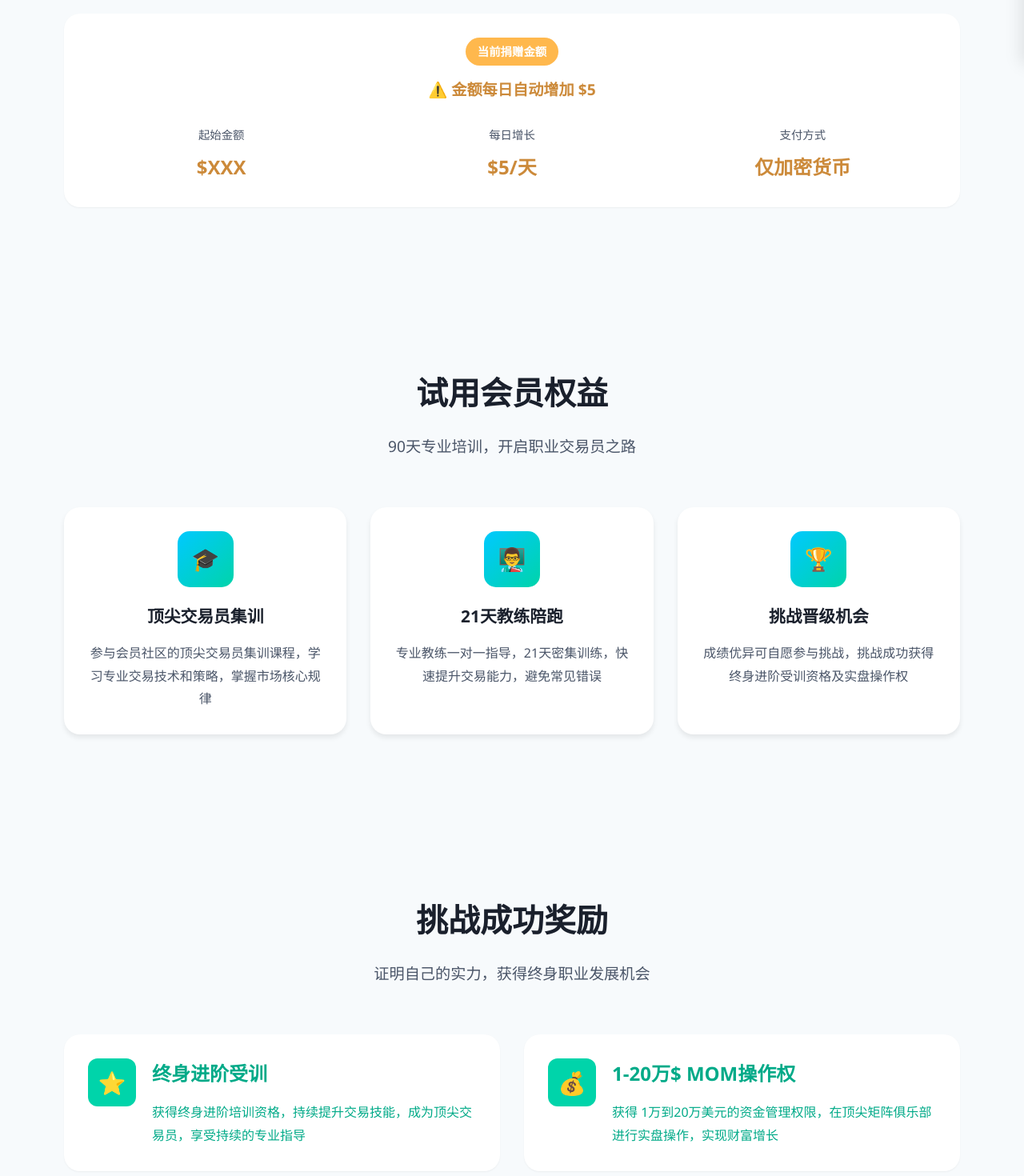
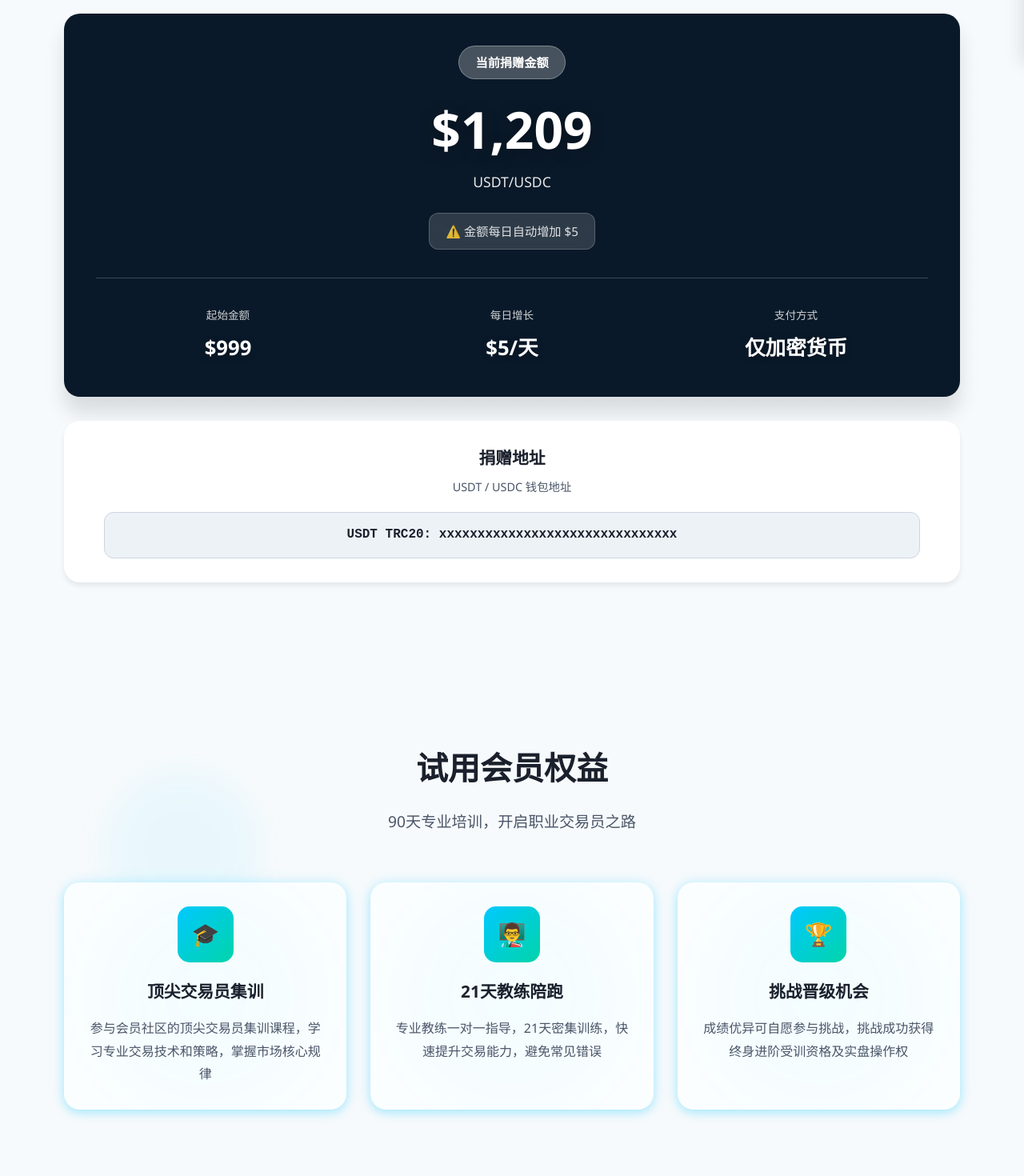
Before and after one commit to cyt1999/jufengxinhao, a Next.js app: page /donate in a window 1280 px wide. Shown: the part 720-2190 px from the top of the page at 80% size. Built offline with nearby package versions, Linux system fonts and the light colour scheme.

Commit message:
捐赠页面UI优化

```diff
--- a/src/app/donate/page.tsx
+++ b/src/app/donate/page.tsx
@@ -1,10 +1,36 @@
+'use client';
+
+import { useMemo } from 'react';
 import donateContent from '@/content/zh/donate.json';
 import Card from '@/components/ui/Card';
 import Button from '@/components/ui/Button';
 import Hero from '@/components/ui/Hero';
 import Link from 'next/link';
+import SectionWithAnimation from '@/components/ui/SectionWithAnimation';
+import CardWithAnimation from '@/components/ui/CardWithAnimation';
+import { GeometricBackground, GlowEffect } from '@/components/ui/BackgroundDecorations';
 
 export default function DonatePage() {
+  // 计算当前捐赠金额
+  const currentAmount = useMemo(() => {
+    const startDate = new Date('2025-10-01');
+    startDate.setHours(0, 0, 0, 0);
+    const today = new Date();
+    today.setHours(0, 0, 0, 0);
+    const startAmount = 999;
+    const dailyIncrease = 5;
+
+    // 如果还没到起始日期，返回起始金额
+    if (today < startDate) {
+      return startAmount;
+    }
+
+    // 计算天数差
+    const diffTime = today.getTime() - startDate.getTime();
+    const diffDays = Math.floor(diffTime / (1000 * 60 * 60 * 24));
+
+    return startAmount + (diffDays * dailyIncrease);
+  }, []);
   return (
     <div>
       {/* Hero Section */}
@@ -56,30 +82,67 @@ export default function DonatePage() {
       </Hero>
 
       {/* Donation Amount Section */}
-      <section className="section-padding" style={{ background: 'var(--bg-light)' }}>
-        <div className="container">
-          <Card style={{
-            background: 'var(--warning-light)',
-            border: '2px solid var(--warning)',
+      <SectionWithAnimation>
+        <section className="section-padding" style={{
+          background: 'var(--bg-light)',
+          position: 'relative',
+          overflow: 'hidden',
         }}>
+          <GeometricBackground variant="dots" intensity="subtle" />
+          <div className="container" style={{ position: 'relative', zIndex: 1 }}>
+            <CardWithAnimation delay={0}>
+              <div style={{
+                background: '#0A1929',
+                position: 'relative',
+                overflow: 'hidden',
+                borderRadius: '20px',
+                padding: '40px',
+                boxShadow: 'var(--shadow-xl)',
+              }}>
+                <div>
                   <div style={{ textAlign: 'center', marginBottom: '30px' }}>
                     <div style={{
                       display: 'inline-block',
-                background: 'var(--warning)',
+                      background: 'rgba(255, 255, 255, 0.25)',
+                      backdropFilter: 'blur(10px)',
                       color: 'white',
-                padding: '6px 15px',
-                borderRadius: '20px',
-                fontSize: '0.9rem',
+                      padding: '8px 20px',
+                      borderRadius: '25px',
+                      fontSize: '0.95rem',
                       fontWeight: 600,
-                marginBottom: '15px',
+                      marginBottom: '25px',
+                      border: '1px solid rgba(255, 255, 255, 0.3)',
                     }}>
                       {donateContent.amount.badge}
                     </div>
                     <div style={{
-                fontSize: '1.2rem',
-                fontWeight: 700,
-                color: 'var(--warning-dark)',
-                marginBottom: '10px',
+                      fontSize: 'clamp(2.5rem, 6vw, 4rem)',
+                      fontWeight: 800,
+                      color: 'white',
+                      marginBottom: '12px',
+                      lineHeight: 1.2,
+                      textShadow: '0 4px 20px rgba(0, 0, 0, 0.3)',
+                    }}>
+                      ${currentAmount.toLocaleString()}
+                    </div>
+                    <div style={{
+                      fontSize: '1.1rem',
+                      color: 'rgba(255, 255, 255, 0.9)',
+                      marginBottom: '25px',
+                      fontWeight: 500,
+                    }}>
+                      USDT/USDC
+                    </div>
+                    <div style={{
+                      fontSize: '0.95rem',
+                      fontWeight: 500,
+                      color: 'rgba(255, 255, 255, 0.85)',
+                      background: 'rgba(255, 255, 255, 0.15)',
+                      backdropFilter: 'blur(10px)',
+                      padding: '10px 20px',
+                      borderRadius: '12px',
+                      display: 'inline-block',
+                      border: '1px solid rgba(255, 255, 255, 0.2)',
                     }}>
                       ⚠️ {donateContent.amount.warning}
                     </div>
@@ -87,65 +150,129 @@ export default function DonatePage() {
                   <div style={{
                     display: 'grid',
                     gridTemplateColumns: 'repeat(auto-fit, minmax(200px, 1fr))',
-              gap: '30px',
+                    gap: '25px',
                     textAlign: 'center',
+                    marginTop: '35px',
+                    paddingTop: '35px',
+                    borderTop: '1px solid rgba(255, 255, 255, 0.2)',
                   }}>
                     <div>
                       <div style={{
-                  fontSize: '0.9rem',
-                  color: 'var(--text-light)',
+                        fontSize: '0.85rem',
+                        color: 'rgba(255, 255, 255, 0.8)',
                         marginBottom: '10px',
+                        fontWeight: 500,
                       }}>
                         {donateContent.amount.start}
                       </div>
                       <div style={{
-                  fontSize: '1.5rem',
+                        fontSize: '1.6rem',
                         fontWeight: 700,
-                  color: 'var(--warning-dark)',
+                        color: 'white',
+                        textShadow: '0 2px 10px rgba(0, 0, 0, 0.2)',
                       }}>
-                  $XXX
+                        $999
                       </div>
                     </div>
                     <div>
                       <div style={{
-                  fontSize: '0.9rem',
-                  color: 'var(--text-light)',
+                        fontSize: '0.85rem',
+                        color: 'rgba(255, 255, 255, 0.8)',
                         marginBottom: '10px',
+                        fontWeight: 500,
                       }}>
                         {donateContent.amount.daily}
                       </div>
                       <div style={{
-                  fontSize: '1.5rem',
+                        fontSize: '1.6rem',
                         fontWeight: 700,
-                  color: 'var(--warning-dark)',
+                        color: 'white',
+                        textShadow: '0 2px 10px rgba(0, 0, 0, 0.2)',
                       }}>
                         $5/天
                       </div>
                     </div>
                     <div>
                       <div style={{
-                  fontSize: '0.9rem',
-                  color: 'var(--text-light)',
+                        fontSize: '0.85rem',
+                        color: 'rgba(255, 255, 255, 0.8)',
                         marginBottom: '10px',
+                        fontWeight: 500,
                       }}>
                         {donateContent.amount.payment}
                       </div>
                       <div style={{
-                  fontSize: '1.5rem',
+                        fontSize: '1.6rem',
                         fontWeight: 700,
-                  color: 'var(--warning-dark)',
+                        color: 'white',
+                        textShadow: '0 2px 10px rgba(0, 0, 0, 0.2)',
                       }}>
                         {donateContent.amount.crypto}
                       </div>
                     </div>
                   </div>
-          </Card>
+                </div>
+              </div>
+            </CardWithAnimation>
+
+            {/* Donation Address Card */}
+            <CardWithAnimation delay={100}>
+              <div style={{
+                background: 'var(--bg-white)',
+                marginTop: '30px',
+                padding: '30px',
+                borderRadius: '20px',
+                boxShadow: 'var(--shadow-md)',
+              }}>
+                <div style={{ textAlign: 'center' }}>
+                  <h3 style={{
+                    fontSize: '1.3rem',
+                    marginBottom: '8px',
+                    fontWeight: 600,
+                    color: 'var(--text-dark)',
+                  }}>
+                    捐赠地址
+                  </h3>
+                  <div style={{
+                    fontSize: '0.9rem',
+                    color: 'var(--text-light)',
+                    marginBottom: '20px',
+                  }}>
+                    USDT / USDC 钱包地址
+                  </div>
+                  <div style={{
+                    fontSize: '1rem',
+                    fontWeight: 600,
+                    color: 'var(--text-dark)',
+                    wordBreak: 'break-all',
+                    fontFamily: 'monospace',
+                    background: 'var(--bg-gray)',
+                    padding: '15px 20px',
+                    borderRadius: '12px',
+                    border: '1px solid var(--border-medium)',
+                    width: 'calc(100% - 40px)',
+                    margin: '0 auto',
+                    textAlign: 'center',
+                  }}>
+                    USDT TRC20: xxxxxxxxxxxxxxxxxxxxxxxxxxxxxxx
+                  </div>
+                </div>
+              </div>
+            </CardWithAnimation>
           </div>
         </section>
+      </SectionWithAnimation>
 
       {/* Benefits Section */}
-      <section className="section-padding" style={{ background: 'var(--bg-light)' }}>
-        <div className="container">
+      <SectionWithAnimation>
+        <section className="section-padding" style={{
+          background: 'var(--bg-light)',
+          position: 'relative',
+          overflow: 'hidden',
+        }}>
+          <GeometricBackground variant="circles" intensity="subtle" />
+          <div className="container" style={{ position: 'relative', zIndex: 1 }}>
+            <CardWithAnimation delay={0}>
               <div style={{ textAlign: 'center', marginBottom: '60px' }}>
                 <h2 style={{ fontSize: '2.5rem', marginBottom: '20px', fontWeight: 700 }}>
                   {donateContent.benefits.title}
@@ -159,14 +286,17 @@ export default function DonatePage() {
                   {donateContent.benefits.description}
                 </p>
               </div>
+            </CardWithAnimation>
             <div style={{
               display: 'grid',
               gridTemplateColumns: 'repeat(auto-fit, minmax(300px, 1fr))',
+              gridAutoRows: '1fr',
               gap: '30px',
             }}>
               {donateContent.benefits.items.map((item, index) => (
-              <Card key={index} hover>
-                <div style={{ textAlign: 'center' }}>
+                <CardWithAnimation key={index} delay={index * 100}>
+                  <Card variant="glow" hover style={{ height: '100%', display: 'flex', flexDirection: 'column' }}>
+                <div style={{ textAlign: 'center', flex: 1, display: 'flex', flexDirection: 'column', justifyContent: 'flex-start' }}>
                   <div style={{
                     width: '70px',
                     height: '70px',
@@ -178,6 +308,7 @@ export default function DonatePage() {
                     margin: '0 auto 20px',
                     color: 'white',
                     fontSize: '28px',
+                    flexShrink: 0,
                   }}>
                     {index === 0 && '🎓'}
                     {index === 1 && '👨‍🏫'}
@@ -186,19 +317,28 @@ export default function DonatePage() {
                   <h3 style={{ fontSize: '1.3rem', marginBottom: '15px', fontWeight: 600 }}>
                     {item.title}
                   </h3>
-                  <p style={{ color: 'var(--text-light)', lineHeight: 1.8 }}>
+                  <p style={{ color: 'var(--text-light)', lineHeight: 1.8, flex: 1 }}>
                     {item.description}
                   </p>
                 </div>
                   </Card>
+                </CardWithAnimation>
               ))}
             </div>
           </div>
         </section>
+      </SectionWithAnimation>
 
       {/* Rewards Section */}
-      <section className="section-padding" style={{ background: 'var(--bg-light)' }}>
-        <div className="container">
+      <SectionWithAnimation>
+        <section className="section-padding" style={{
+          background: 'var(--bg-light)',
+          position: 'relative',
+          overflow: 'hidden',
+        }}>
+          <GeometricBackground variant="grid" intensity="subtle" />
+          <div className="container" style={{ position: 'relative', zIndex: 1 }}>
+            <CardWithAnimation delay={0}>
               <div style={{ textAlign: 'center', marginBottom: '60px' }}>
                 <h2 style={{ fontSize: '2.5rem', marginBottom: '20px', fontWeight: 700 }}>
                   {donateContent.rewards.title}
@@ -212,15 +352,19 @@ export default function DonatePage() {
                   {donateContent.rewards.description}
                 </p>
               </div>
+            </CardWithAnimation>
             <div style={{
               display: 'grid',
               gridTemplateColumns: 'repeat(auto-fit, minmax(400px, 1fr))',
+              gridAutoRows: '1fr',
               gap: '30px',
             }}>
               {donateContent.rewards.items.map((item, index) => (
-              <Card key={index} style={{
-                background: 'var(--success-light)',
-                border: '2px solid var(--success)',
+                <CardWithAnimation key={index} delay={index * 100}>
+                  <Card variant="gradient" hover style={{
+                    height: '100%',
+                    display: 'flex',
+                    flexDirection: 'column',
                   }}>
                 <div style={{
                   display: 'flex',
@@ -230,7 +374,7 @@ export default function DonatePage() {
                   <div style={{
                     minWidth: '60px',
                     height: '60px',
-                    background: 'var(--success)',
+                    background: 'var(--gradient-primary)',
                     borderRadius: '12px',
                     display: 'flex',
                     alignItems: 'center',
@@ -246,12 +390,12 @@ export default function DonatePage() {
                       fontSize: '1.5rem',
                       marginBottom: '15px',
                       fontWeight: 600,
-                      color: 'var(--success-dark)',
+                      color: 'var(--text-dark)',
                     }}>
                       {item.title}
                     </h3>
                     <p style={{
-                      color: 'var(--success-dark)',
+                      color: 'var(--text-light)',
                       lineHeight: 1.8,
                     }}>
                       {item.description}
@@ -259,14 +403,23 @@ export default function DonatePage() {
                   </div>
                 </div>
                   </Card>
+                </CardWithAnimation>
               ))}
             </div>
           </div>
         </section>
+      </SectionWithAnimation>
 
       {/* How to Donate Section */}
-      <section className="section-padding" style={{ background: 'var(--bg-light)' }}>
-        <div className="container">
+      <SectionWithAnimation>
+        <section className="section-padding" style={{
+          background: 'var(--bg-light)',
+          position: 'relative',
+          overflow: 'hidden',
+        }}>
+          <GeometricBackground variant="dots" intensity="subtle" />
+          <div className="container" style={{ position: 'relative', zIndex: 1 }}>
+            <CardWithAnimation delay={0}>
               <div style={{ textAlign: 'center', marginBottom: '60px' }}>
                 <h2 style={{ fontSize: '2.5rem', marginBottom: '20px', fontWeight: 700 }}>
                   {donateContent.how.title}
@@ -280,13 +433,15 @@ export default function DonatePage() {
                   {donateContent.how.description}
                 </p>
               </div>
+            </CardWithAnimation>
 
+            <CardWithAnimation delay={100}>
               <div style={{ marginBottom: '50px' }}>
                 <h3 style={{
                   fontSize: '1.8rem',
                   marginBottom: '40px',
                   textAlign: 'center',
-              color: 'var(--primary)',
+                  color: 'var(--primary-500)',
                   fontWeight: 600,
                 }}>
                   {donateContent.how.flowTitle}
@@ -294,10 +449,12 @@ export default function DonatePage() {
                 <div style={{
                   display: 'grid',
                   gridTemplateColumns: 'repeat(auto-fit, minmax(250px, 1fr))',
+                  gridAutoRows: '1fr',
                   gap: '30px',
                 }}>
                   {donateContent.how.steps.map((step, index) => (
-                <Card key={index} hover>
+                    <CardWithAnimation key={index} delay={index * 100}>
+                      <Card variant="gradient" hover style={{ height: '100%', display: 'flex', flexDirection: 'column' }}>
                   <div style={{
                     width: '50px',
                     height: '50px',
@@ -327,15 +484,19 @@ export default function DonatePage() {
                     {step.description}
                   </p>
                       </Card>
+                    </CardWithAnimation>
                   ))}
                 </div>
               </div>
+            </CardWithAnimation>
 
+            <CardWithAnimation delay={300}>
               <div style={{
                 display: 'flex',
                 justifyContent: 'center',
                 gap: '20px',
                 flexWrap: 'wrap',
+                marginTop: '20px',
               }}>
                 <Link href="/assessment" style={{ textDecoration: 'none' }}>
                   <Button variant="primary" size="lg">
@@ -346,26 +507,41 @@ export default function DonatePage() {
                   href={`mailto:x.stark.dylan@gmail.com?subject=申请成为试用会员&body=您好，我想申请成为90天试用会员。`}
                   style={{ textDecoration: 'none' }}
                 >
-              <Button variant="secondary" size="lg">
+                  <Button variant="outline" size="lg">
                     {donateContent.how.cta.email}
                   </Button>
                 </a>
               </div>
+            </CardWithAnimation>
           </div>
         </section>
+      </SectionWithAnimation>
 
       {/* Notice Section */}
-      <section className="section-padding" style={{ background: 'var(--bg-light)' }}>
-        <div className="container">
-          <Card style={{
-            background: 'var(--info-light)',
-            border: '2px solid var(--info)',
+      <SectionWithAnimation>
+        <section className="section-padding" style={{
+          background: 'linear-gradient(135deg, #0A1929 0%, #1A2F4A 50%, #0F1B2E 100%)',
+          color: 'white',
+          position: 'relative',
+          overflow: 'hidden',
+        }}>
+          <GeometricBackground variant="grid" intensity="subtle" color="rgba(0, 201, 255, 0.15)" />
+          <GlowEffect position="top-right" size={500} color="var(--primary-500)" intensity={0.4} />
+          <GlowEffect position="bottom-left" size={400} color="var(--secondary-500)" intensity={0.3} />
+          <GlowEffect position="center" size={600} color="var(--accent-500)" intensity={0.2} />
+          <div className="container" style={{ position: 'relative', zIndex: 1 }}>
+            <CardWithAnimation delay={0}>
+              <div style={{
+                background: 'rgba(255, 255, 255, 0.15)',
+                backdropFilter: 'blur(10px)',
+                borderRadius: '20px',
+                padding: '40px',
               }}>
                 <h3 style={{
                   fontSize: '1.8rem',
                   marginBottom: '30px',
                   fontWeight: 600,
-              color: 'var(--info-dark)',
+                  color: 'white',
                   textAlign: 'center',
                 }}>
                   {donateContent.notice.title}
@@ -378,19 +554,19 @@ export default function DonatePage() {
                     <li key={index} style={{
                       padding: '15px 0',
                       borderBottom: index < donateContent.notice.items.length - 1
-                    ? '1px solid var(--border-light)'
+                        ? '1px solid rgba(255, 255, 255, 0.2)'
                         : 'none',
                       display: 'flex',
                       alignItems: 'flex-start',
                       gap: '12px',
                     }}>
                       <span style={{
-                    color: 'var(--info)',
+                        color: 'var(--primary-500)',
                         fontSize: '1.2rem',
                         flexShrink: 0,
                       }}>•</span>
                       <span style={{
-                    color: 'var(--info-dark)',
+                        color: 'rgba(255, 255, 255, 0.9)',
                         lineHeight: 1.8,
                       }}>
                         {item}
@@ -398,9 +574,11 @@ export default function DonatePage() {
                     </li>
                   ))}
                 </ul>
-          </Card>
+              </div>
+            </CardWithAnimation>
           </div>
         </section>
+      </SectionWithAnimation>
     </div>
   );
 }
```
Lines whose indentation alone changed are shown as unchanged.
